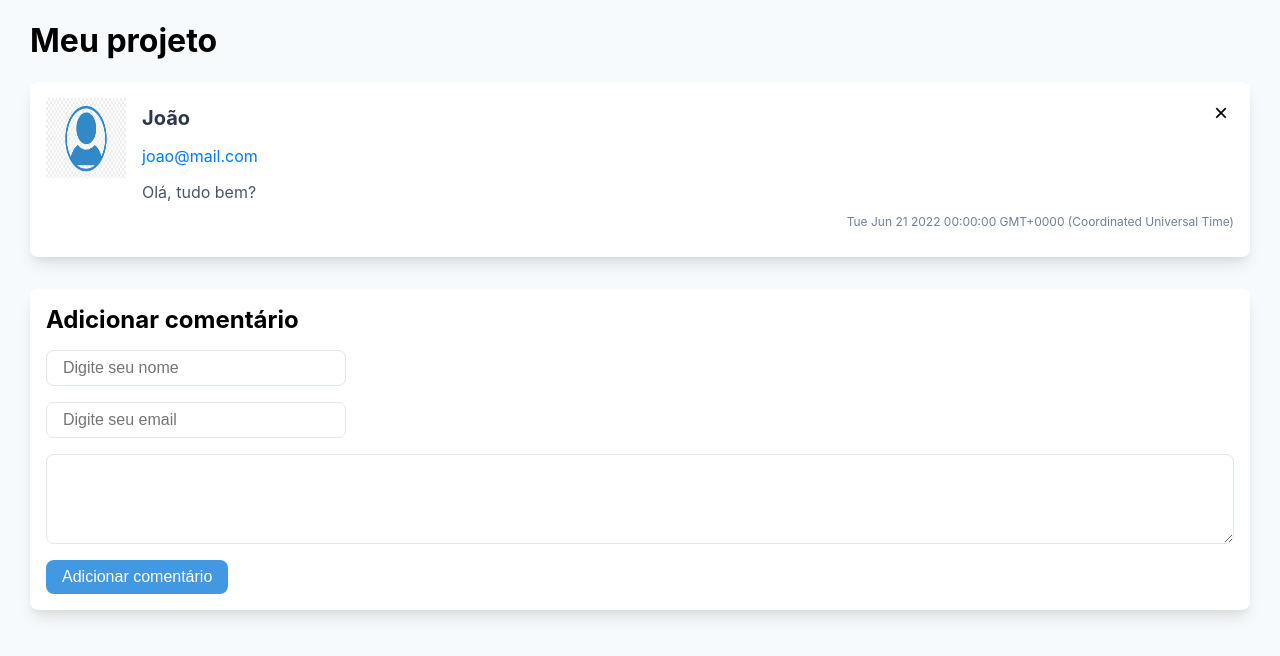
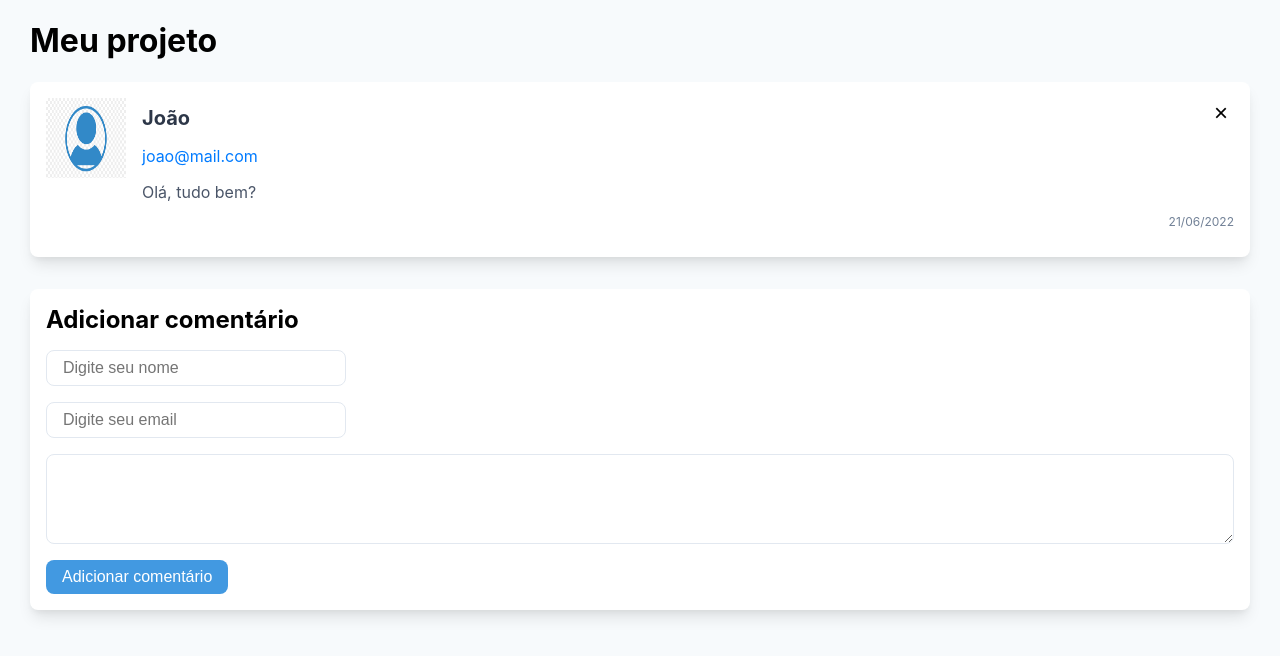
Before and after one commit to luqmarqs/react-basico, a React (Create React App) app: page / in a window 1280 px wide. Shown: the top 656 px of the page. Built offline with nearby package versions, Linux system fonts and the light colour scheme.

Commit message:
Instalando pacote adicional e formatação de data

```diff
--- a/package.json
+++ b/package.json
@@ -6,6 +6,7 @@
     "@testing-library/jest-dom": "^5.16.5",
     "@testing-library/react": "^13.3.0",
     "@testing-library/user-event": "^13.5.0",
+    "date-fns": "^2.29.2",
     "react": "^18.2.0",
     "react-dom": "^18.2.0",
     "react-scripts": "5.0.1",
--- a/src/components/Comentario.js
+++ b/src/components/Comentario.js
@@ -1,4 +1,7 @@
 import React from 'react';
+import { formatRelative } from 'date-fns';
+import { ptBR } from 'date-fns/locale';
+
 import './Comentario.css';
 import imagemUsuario from './userImage.png';
 
@@ -12,7 +15,7 @@
                 <h2 className='nome'>{props.nome}</h2>
                 <p className='email'>{props.email}</p>
                 <p className='mensagem'>{props.children}</p>
-                <p className='data'>{props.data.toString()}</p>
+                <p className='data'>{formatRelative(props.data, new Date(), { locale: ptBR})}</p>
                 <button onClick={props.onRemove}>&times;</button>
             </div>
 
```
Also changed, not shown: 1 other file (tests, documents, lock files or other folders).
